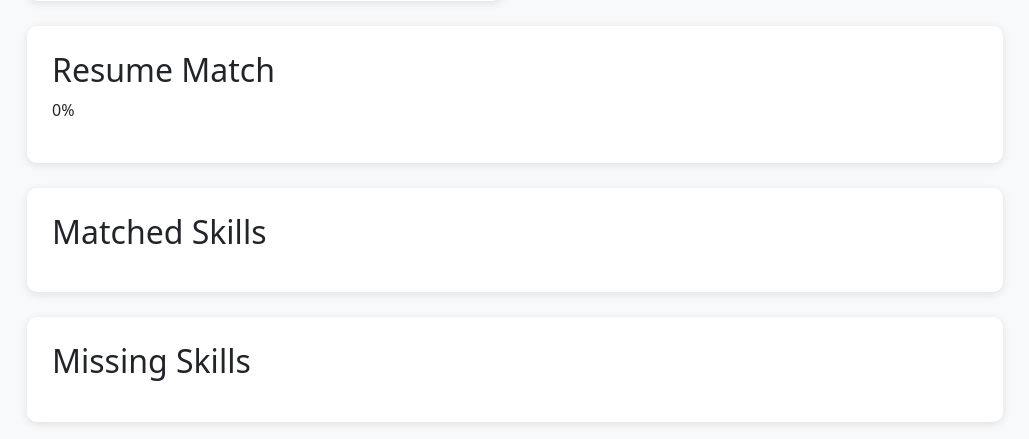
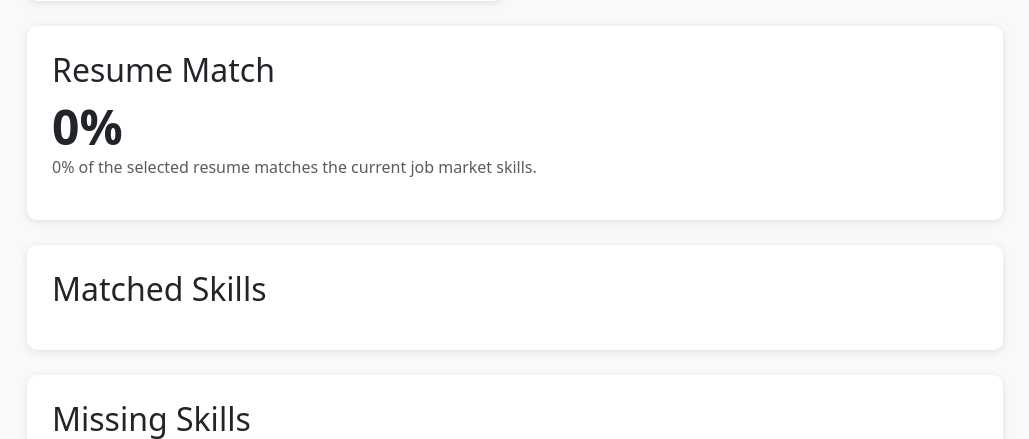
Before and after one commit to zajjhay19/job-posting-skill-analyzer, a Flask app: page / in a window 1280 px wide. Shown: the part 653-1092 px from the top of the page, without its empty margins (125-1154 px from the left). Run offline with Flask 3, Linux system fonts and the light colour scheme; data that the repository does not hold is empty.

Commit message:
current update

```diff
--- a/templates/index.html
+++ b/templates/index.html
@@ -99,7 +99,6 @@
                         type="text"
                         name="salary"
                         class="form-control"
-                        required
                     >
 
                     <label class="form-label">
@@ -169,8 +168,12 @@
         </h2>
 
         <!-- Displays the percentage of job market skills already found on the resume. -->
-        <p>
+        <p class="display-5 fw-bold mb-0">
             {{ match_percentage }}%
+        </p>
+
+        <p class="text-muted">
+            {{ match_percentage }}% of the selected resume matches the current job market skills.
         </p>
 
         </div>
```
